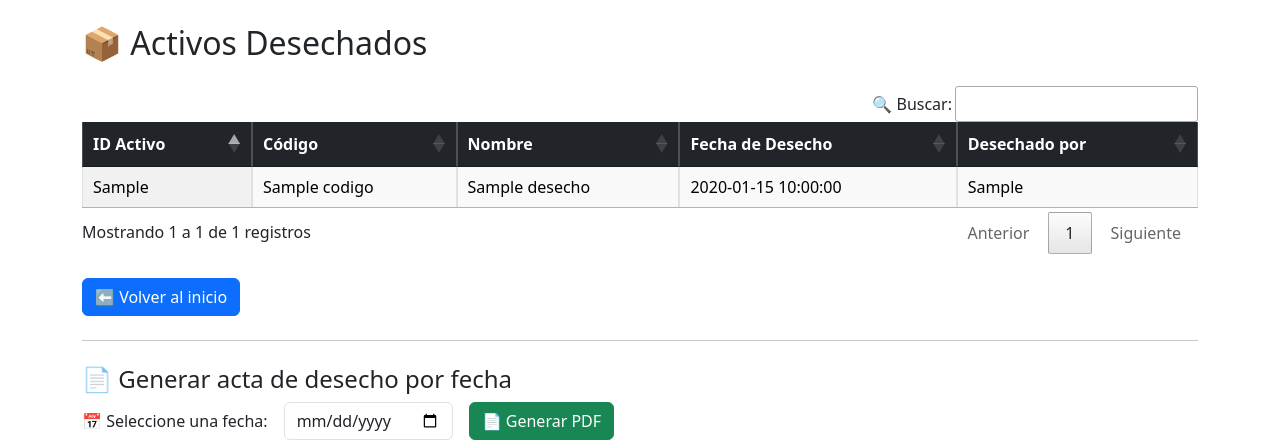
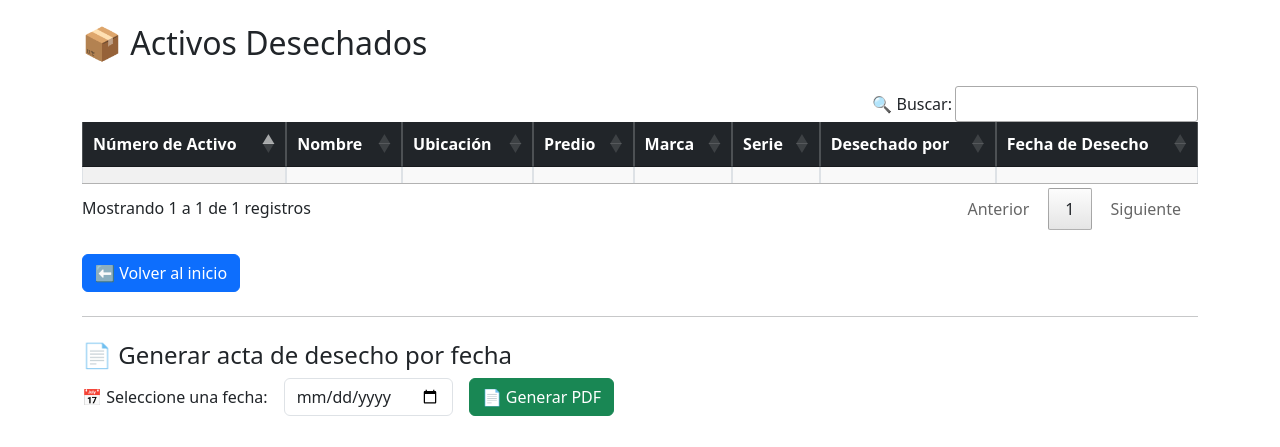
Before and after one commit to alamodylan/Activos, a Flask app: page /ver_desechos in a window 1280 px wide. Shown: the top 447 px of the page. Run offline with Flask 3, Linux system fonts and the light colour scheme; a database or web service that is not in the repository returns one stand-in record (values such as "Sample title"); lists and menus that the app fills with data are empty; some libraries are stand-ins or nearby versions.

Commit message:
Cambios en tablas de BD

```diff
--- a/app.py
+++ b/app.py
@@ -62,7 +62,7 @@ def crear_tabla_desechos():
     cursor = conn.cursor()
 
     cursor.execute("""
-        CREATE TABLE IF NOT EXISTS activos_desechados (
+        CREATE TABLE IF NOT EXISTS desechos (
             id SERIAL PRIMARY KEY,
             id_activo INTEGER REFERENCES activos(id),
             fecha_desecho TIMESTAMP DEFAULT CURRENT_TIMESTAMP,
@@ -355,11 +355,11 @@ def ver_desechos():
     conn = get_db_connection()
     cursor = conn.cursor()
     cursor.execute("""
-    SELECT id_activo, codigo, nombre, fecha_desecho, usuario_desecha
-    FROM desechos
-    ORDER BY fecha_desecho DESC;
+        SELECT codigo, nombre, ubicacion, predio, marca, serie, usuario_desecha, fecha_desecho
+        FROM desechos
+        ORDER BY fecha_desecho DESC;
     """)
-    desechados = cursor.fetchall()
+    desechados = [dict(zip([desc[0] for desc in cursor.description], row)) for row in cursor.fetchall()]
     cursor.close()
     conn.close()
     return render_template('desechos.html', desechados=desechados)
--- a/templates/desechos.html
+++ b/templates/desechos.html
@@ -18,21 +18,27 @@
     <table id="tabla_desechos" class="display nowrap table table-bordered table-striped" style="width:100%">
         <thead class="table-dark">
             <tr>
-                <th>ID Activo</th>
-                <th>Código</th>
+                <th>Número de Activo</th>
                 <th>Nombre</th>
+                <th>Ubicación</th>
+                <th>Predio</th>
+                <th>Marca</th>
+                <th>Serie</th>
+                <th>Desechado por</th>
                 <th>Fecha de Desecho</th>
-                <th>Desechado por</th>
             </tr>
         </thead>
         <tbody>
             {% for item in desechados %}
             <tr>
-                <td>{{ item[0] }}</td>
-                <td>{{ item[1] }}</td>
-                <td>{{ item[2] }}</td>
-                <td>{{ item[3] }}</td>
-                <td>{{ item[4] }}</td>
+                <td>{{ item["codigo"] }}</td>
+                <td>{{ item["nombre"] }}</td>
+                <td>{{ item["ubicacion"] }}</td>
+                <td>{{ item["predio"] }}</td>
+                <td>{{ item["marca"] }}</td>
+                <td>{{ item["serie"] }}</td>
+                <td>{{ item["usuario_desecha"] }}</td>
+                <td>{{ item["fecha_desecho"] }}</td>
             </tr>
             {% endfor %}
         </tbody>
```
